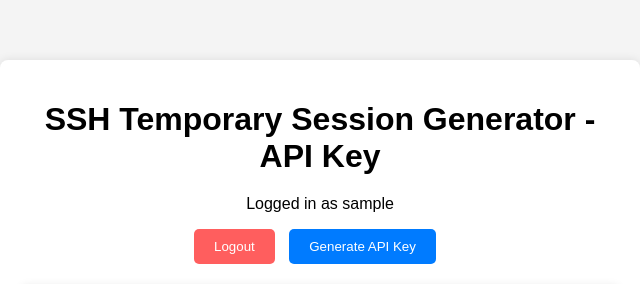
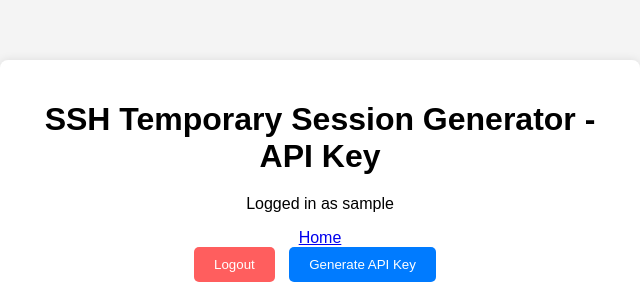
Before and after one commit to kokofixcomputers/TemporarySSHSessionManager, a Flask app: page /apikey/dashboard in a window 1280 px wide. Shown: the top 284 px of the page, without its empty margins (320-960 px from the left). Run offline with Flask 3, Linux system fonts and the light colour scheme; the visitor is signed in with stand-in values (Sample User, id 1); data that the repository does not hold is empty; parts of the project's set-up code (start-up, migrations or seed data) failed here and were passed over.

Commit message:
:lipstick: style: Add Home link
Signed-off-by: kokodev <koko@kokodev.cc>

```diff
--- a/templates/api_key.html
+++ b/templates/api_key.html
@@ -46,6 +46,7 @@
 <div class="container">
     <h1>SSH Temporary Session Generator - API Key</h1>
     <p>Logged in as {{ username }}</p>
+    <a href="/">Home</a><br>
     <button id="logoutButton" class="redbutton">Logout</button>
     <button id="generate_key">Generate API Key</button>
 
```
